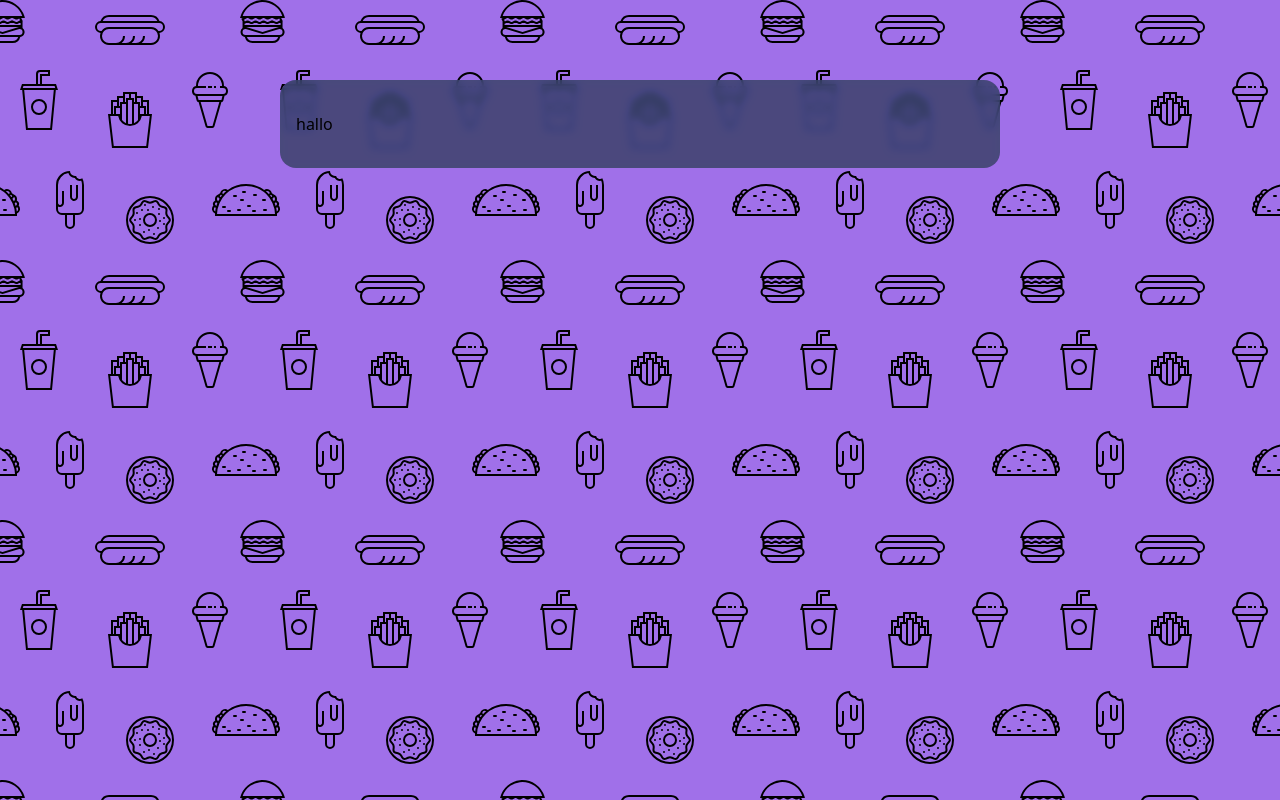
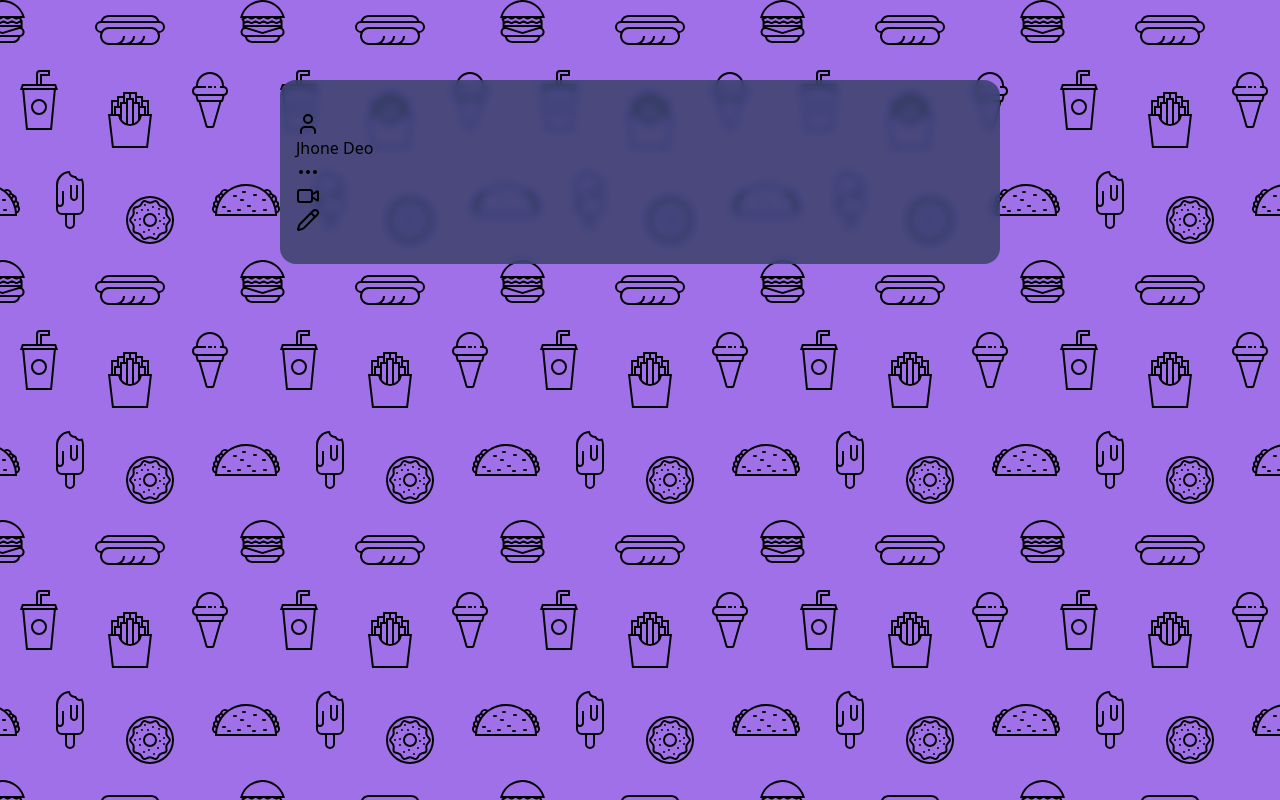
Before and after one commit to DewaSRY/react-chat-app, a React (Vite) app: page / in a window 1280 px wide. Built offline with nearby package versions, Linux system fonts and the light colour scheme.

Commit message:
init:add serveral black component

```diff
--- a/src/App.tsx
+++ b/src/App.tsx
@@ -1,5 +1,7 @@
 import { cn } from "./lib/utils";
-
+import ListComponent from "./components/list/list-component";
+import ChatComponent from "./components/chat/chat-component";
+import DetailComponent from "./components/detail/detail-component";
 function App() {
   return (
     <div
@@ -8,7 +10,9 @@ function App() {
         "bg-gray-700/80 rounded-2xl backdrop-blur-sm saturate-[180%] "
       )}
     >
-      <div>hallo</div>
+      <ListComponent />
+      <ChatComponent />
+      <DetailComponent />
     </div>
   );
 }
--- /dev/null
+++ b/src/components/chat/chat-component.tsx
@@ -0,0 +1,10 @@
+import { ComponentProps, PropsWithChildren } from "react";
+
+interface ChatComponentProps extends ComponentProps<"div">, PropsWithChildren {}
+
+export default function ChatComponent({
+  children,
+  ...resProps
+}: ChatComponentProps) {
+  return <div>{children}</div>;
+}
--- a/src/components/chat/index.tsx
+++ /dev/null
@@ -1,7 +0,0 @@
-import { ComponentProps, PropsWithChildren } from "react";
-
-interface indexProps extends ComponentProps<"div">, PropsWithChildren {}
-
-export default function index({ children, ...resProps }: indexProps) {
-  return <div>{children}</div>;
-}
--- /dev/null
+++ b/src/components/detail/detail-component.tsx
@@ -0,0 +1,12 @@
+import { ComponentProps, PropsWithChildren } from "react";
+
+interface DetailComponentProps
+  extends ComponentProps<"div">,
+    PropsWithChildren {}
+
+export default function DetailComponent({
+  children,
+  ...resProps
+}: DetailComponentProps) {
+  return <div>{children}</div>;
+}
--- a/src/components/detail/index.tsx
+++ /dev/null
@@ -1,7 +0,0 @@
-import { ComponentProps, PropsWithChildren } from "react";
-
-interface indexProps extends ComponentProps<"div">, PropsWithChildren {}
-
-export default function index({ children, ...resProps }: indexProps) {
-  return <div>{children}</div>;
-}
--- /dev/null
+++ b/src/components/list/chat-list-component.tsx
@@ -0,0 +1,12 @@
+import { ComponentProps, PropsWithChildren } from "react";
+
+interface ChatListComponentProps
+  extends ComponentProps<"div">,
+    PropsWithChildren {}
+
+export default function ChatListComponent({
+  children,
+  ...resProps
+}: ChatListComponentProps) {
+  return <div>{children}</div>;
+}
--- a/src/components/list/index.tsx
+++ /dev/null
@@ -1,7 +0,0 @@
-import { ComponentProps, PropsWithChildren } from "react";
-
-interface indexProps extends ComponentProps<"div">, PropsWithChildren {}
-
-export default function index({ children, ...resProps }: indexProps) {
-  return <div>{children}</div>;
-}
--- /dev/null
+++ b/src/components/list/list-component.tsx
@@ -0,0 +1,14 @@
+// import { ComponentProps, PropsWithChildren } from "react";
+import UserInfoComponent from "./user-info-component";
+import ChatListComponent from "./chat-list-component";
+
+// interface ListComponentProps extends ComponentProps<"div">, PropsWithChildren {}
+
+export default function ListComponent() {
+  return (
+    <div>
+      <UserInfoComponent />
+      <ChatListComponent />
+    </div>
+  );
+}
--- /dev/null
+++ b/src/components/list/user-info-component.tsx
@@ -0,0 +1,23 @@
+// import { ComponentProps, PropsWithChildren } from "react";
+import { Ellipsis, Video, Pencil, User } from "lucide-react";
+// interface UserInfoComponentProps
+//   extends ComponentProps<"div">,
+//     PropsWithChildren {}
+
+export default function UserInfoComponent() {
+  return (
+    <div>
+      {/* User  */}
+      <div>
+        <User />
+        <h2>Jhone Deo</h2>
+      </div>
+      {/* Icons */}
+      <div>
+        <Ellipsis />
+        <Video />
+        <Pencil />
+      </div>
+    </div>
+  );
+}
--- a/src/components/login/index.tsx
+++ /dev/null
@@ -1,7 +0,0 @@
-import { ComponentProps, PropsWithChildren } from "react";
-
-interface indexProps extends ComponentProps<"div">, PropsWithChildren {}
-
-export default function index({ children, ...resProps }: indexProps) {
-  return <div>{children}</div>;
-}
--- /dev/null
+++ b/src/components/login/login-component.tsx
@@ -0,0 +1,12 @@
+import { ComponentProps, PropsWithChildren } from "react";
+
+interface LoginComponentProps
+  extends ComponentProps<"div">,
+    PropsWithChildren {}
+
+export default function LoginComponent({
+  children,
+  ...resProps
+}: LoginComponentProps) {
+  return <div>{children}</div>;
+}
```
